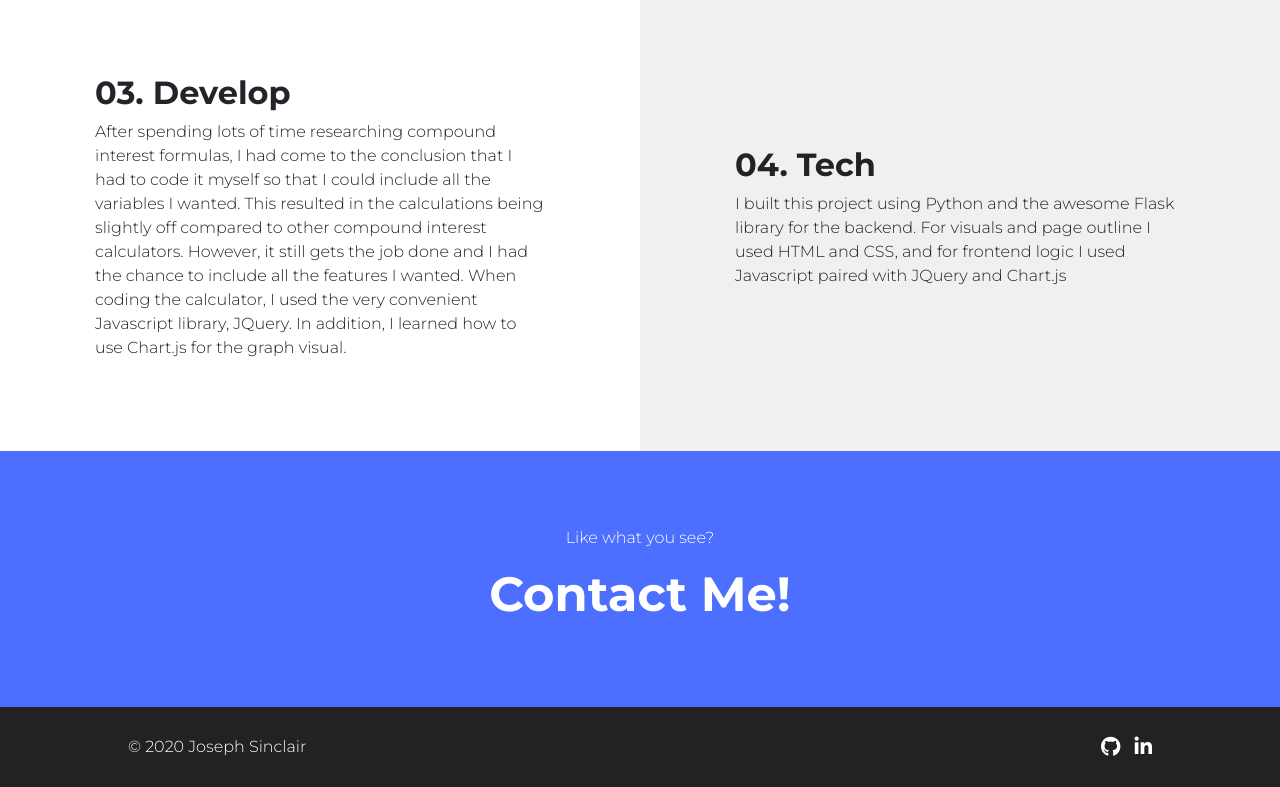
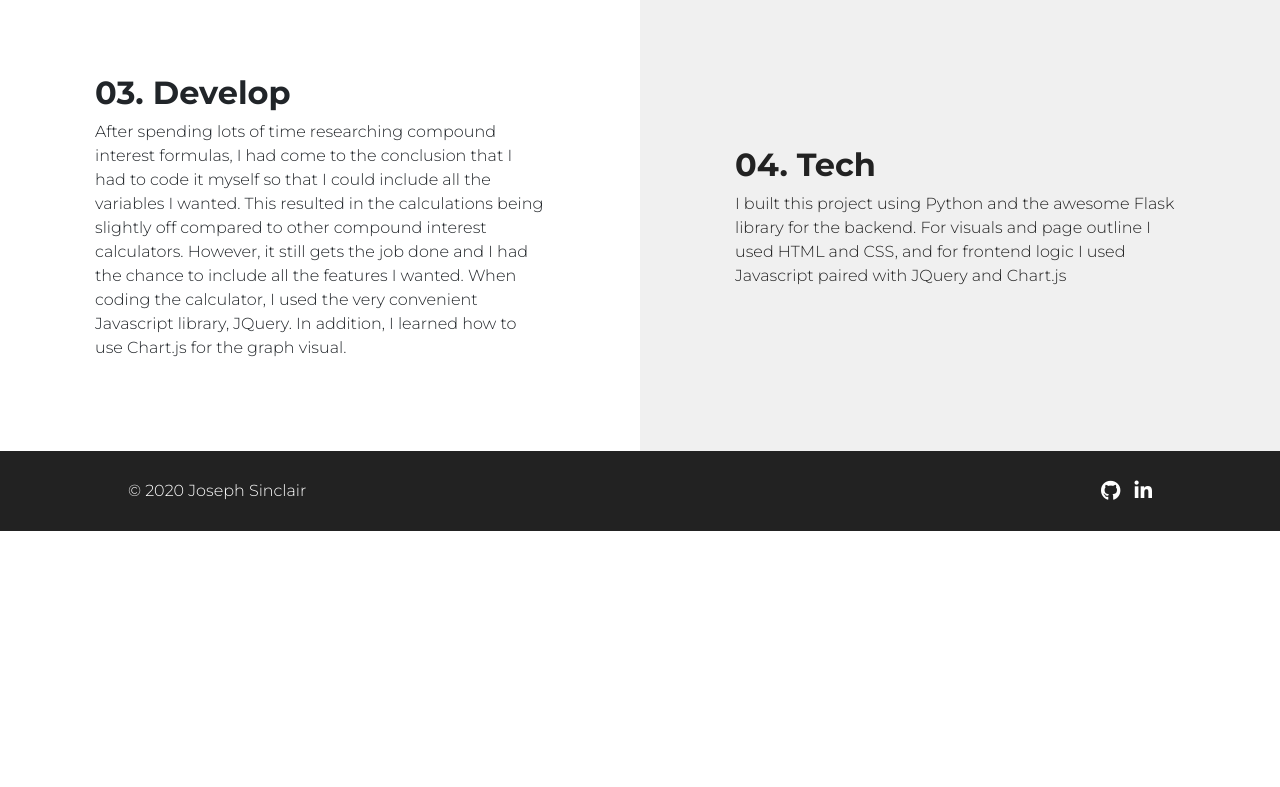
Before and after one commit to joeysnclr/new-portfolio, a Flask app: page /project/compound-invest in a window 1280 px wide. Shown: the part 922-1709 px from the top of the page. After the commit the page ends 1453 px from the top, so only its background shows below. Run offline with Flask 2, Linux system fonts and the light colour scheme; some libraries are stand-ins or nearby versions.

Commit message:
removed contact feature completely

```diff
--- a/templates/project.html
+++ b/templates/project.html
@@ -39,10 +39,6 @@
 			<p>{{p['tech']}}</p>
 		</div>
 	</div>
-	<div class="col-12 section primary contact">
-		<p>Like what you see?</p>
-		<a href="/contact"><h1>Contact Me!</h1></a>
-	</div>
 </div>
 
 
```
